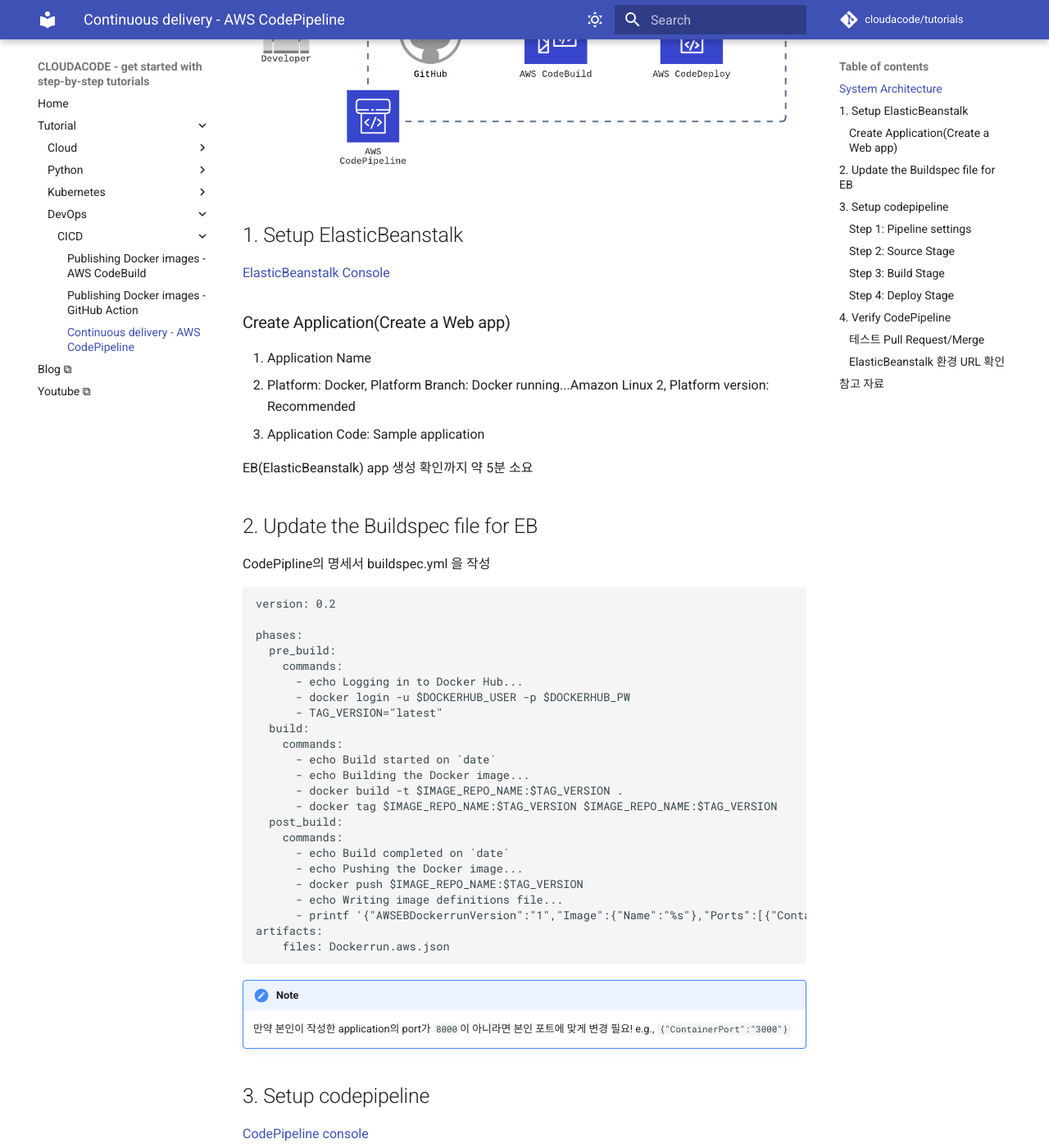
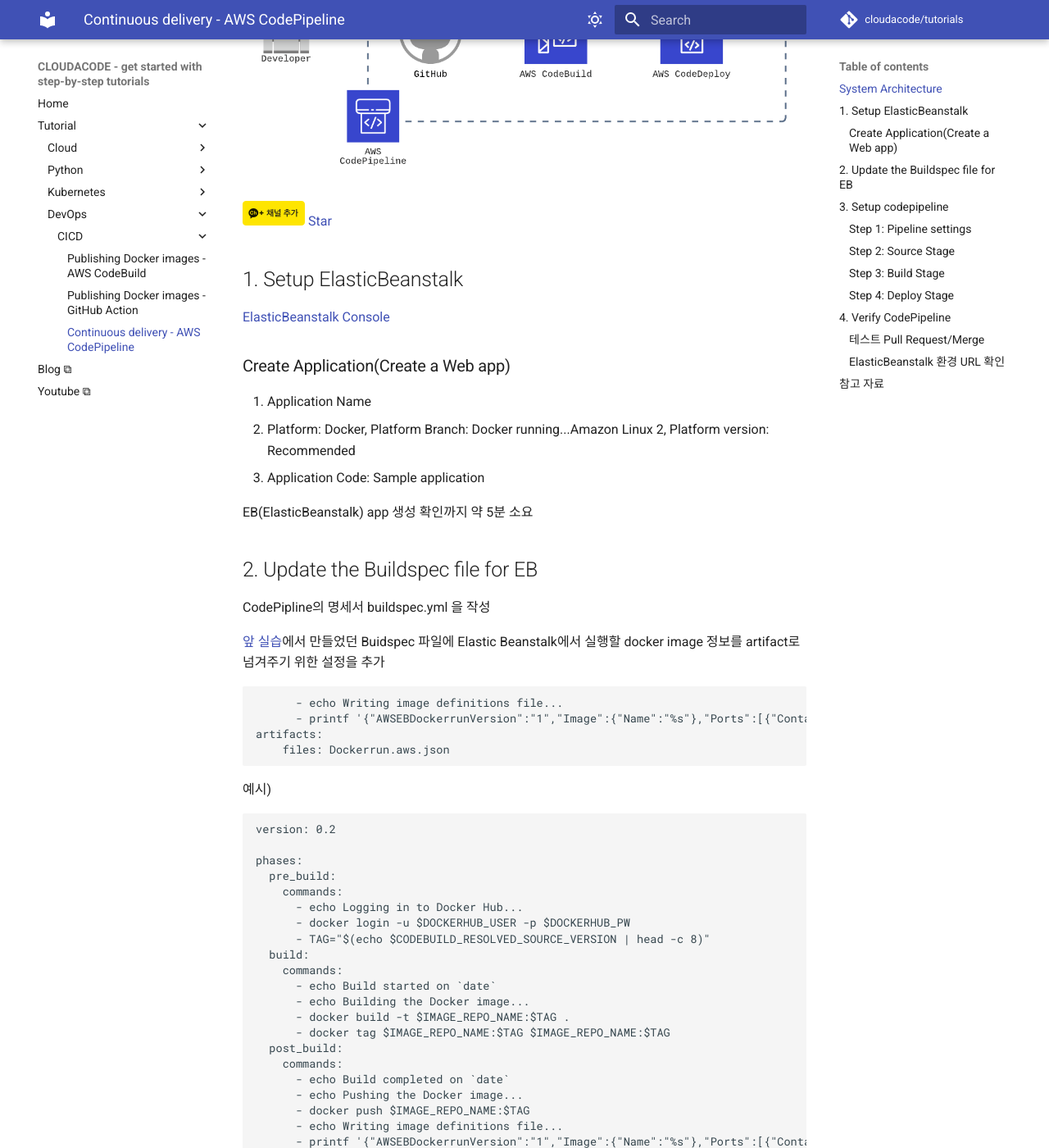
Before and after one commit to cloudacode/tutorials, an MkDocs documentation site: the page built from docs/devops/cicd/aws-codepipeline-delivery-eb.md, in a window 1280 px wide and 1400 px high, scrolled down 747 px. Shown: the whole window at 82% size. Built offline with MkDocs 1.6.1 and Material for MkDocs 9.7.7, drawn with Linux system fonts in a browser that asks for light colours; comment, search, counter and statistics services are not loaded; some of the changed text lies outside the part shown.

Commit message:
updated codepipeline

````diff
--- a/docs/devops/cicd/aws-codepipeline-delivery-eb.md
+++ b/docs/devops/cicd/aws-codepipeline-delivery-eb.md
@@ -15,6 +15,13 @@ CI/CD Pipeline 도구를 통해 소스 관리, 도커 빌드 자동화, 서비
 ## System Architecture
 ![Architecture](./assets/continuous-delivery-codepipeline.png)
 
+<div>
+<a id="channel-add-button" target="_blank" href="http://pf.kakao.com/_nxoaTs">
+  <img src="../../../assets/channel_add_small.png" alt="kakao channel add button"/>
+</a>
+<a class="github-button" href="https://github.com/cloudacode/tutorials" data-icon="octicon-star" data-size="large" data-show-count="true" aria-label="Star cloudacode/tutorials on GitHub">Star</a>
+</div>
+
 ## 1. Setup ElasticBeanstalk
 
 [ElasticBeanstalk Console](https://ap-northeast-2.console.aws.amazon.com/elasticbeanstalk/home?region=ap-northeast-2#/welcome)
@@ -31,6 +38,16 @@ EB(ElasticBeanstalk) app 생성 확인까지 약 5분 소요
 
 CodePipline의 명세서 buildspec.yml 을 작성
 
+[앞 실습](./github-aws-codebuild-dockerhub.md)에서 만들었던 Buidspec 파일에 Elastic Beanstalk에서 실행할 docker image 정보를 artifact로 넘겨주기 위한 설정을 추가
+
+```yaml
+      - echo Writing image definitions file...
+      - printf '{"AWSEBDockerrunVersion":"1","Image":{"Name":"%s"},"Ports":[{"ContainerPort":"5000"}]}' $IMAGE_REPO_NAME:$TAG > Dockerrun.aws.json
+artifacts:
+    files: Dockerrun.aws.json
+```
+
+예시)
 ```bash
 version: 0.2
 
@@ -39,20 +56,20 @@ phases:
     commands:
       - echo Logging in to Docker Hub...
       - docker login -u $DOCKERHUB_USER -p $DOCKERHUB_PW
-      - TAG_VERSION="latest"
+      - TAG="$(echo $CODEBUILD_RESOLVED_SOURCE_VERSION | head -c 8)"
   build:
     commands:
       - echo Build started on `date`
       - echo Building the Docker image...
-      - docker build -t $IMAGE_REPO_NAME:$TAG_VERSION .
-      - docker tag $IMAGE_REPO_NAME:$TAG_VERSION $IMAGE_REPO_NAME:$TAG_VERSION
+      - docker build -t $IMAGE_REPO_NAME:$TAG .
+      - docker tag $IMAGE_REPO_NAME:$TAG $IMAGE_REPO_NAME:$TAG
   post_build:
     commands:
       - echo Build completed on `date`
       - echo Pushing the Docker image...
-      - docker push $IMAGE_REPO_NAME:$TAG_VERSION
+      - docker push $IMAGE_REPO_NAME:$TAG
       - echo Writing image definitions file...
-      - printf '{"AWSEBDockerrunVersion":"1","Image":{"Name":"%s"},"Ports":[{"ContainerPort":"8000"}]}' $IMAGE_REPO_NAME:$TAG_VERSION > Dockerrun.aws.json
+      - printf '{"AWSEBDockerrunVersion":"1","Image":{"Name":"%s"},"Ports":[{"ContainerPort":"5000"}]}' $IMAGE_REPO_NAME:$TAG > Dockerrun.aws.json
 artifacts:
     files: Dockerrun.aws.json
 ```
@@ -80,13 +97,11 @@ artifacts:
 ### Step 3: Build Stage
 
 [앞 실습](./github-aws-codebuild-dockerhub.md)
-에서 설정한 codebuild 프로젝트 활용
+에서 설정한 codebuild 프로젝트 활용, 만약 새로운 codebuild project를 생성할 경우 앞 실습 가이드라인에 따라서 프로젝트 생성
 
 ### Step 4: Deploy Stage
 1. Provider: AWS Elastic Beanstalk
 2. Application Name, Environment Name: 위에서 자동 생성한 [EB 정보](#create-applicationcreate-a-web-app)
-
-구성 완료후 [앞 실습](./github-aws-codebuild-dockerhub.md#add-permission-in-iam-role)과 동일하게 IAM에 권한 부여
 
 ## 4. Verify CodePipeline
 
@@ -102,9 +117,18 @@ Pipeline 도구가 변경 사항을 인지하여 자동으로 빌드/배포가
 
 EB의 애플리케이션 [환경 URL](#create-applicationcreate-a-web-app) 확인 후 정상적으로 웹페이지에 변경이 일어났는지 확인
 
+🎉 Congratulations, you have completed Continuous delivery - AWS CodePipeline tutorial
 
+이 글이 유용하였다면 ⭐ Star를, 💬 1:1 질문이나 기술 관련 문의가 필요하신 분들은 클라우드어코드 카카오톡 채널 추가 부탁드립니다.🤗
 
-🎉 Congratulations, you have completed Continuous delivery - AWS CodePipeline tutorial
+<div>
+<a id="channel-add-button" target="_blank" href="http://pf.kakao.com/_nxoaTs">
+  <img src="../../../assets/channel_add_small.png" alt="kakao channel add button"/>
+</a>
+<a class="github-button" href="https://github.com/cloudacode/tutorials" data-icon="octicon-star" data-size="large" data-show-count="true" aria-label="Star cloudacode/tutorials on GitHub">Star</a>
+</div>
+
+<script async defer src="https://buttons.github.io/buttons.js"></script>
 
 ## 참고 자료
 
````
